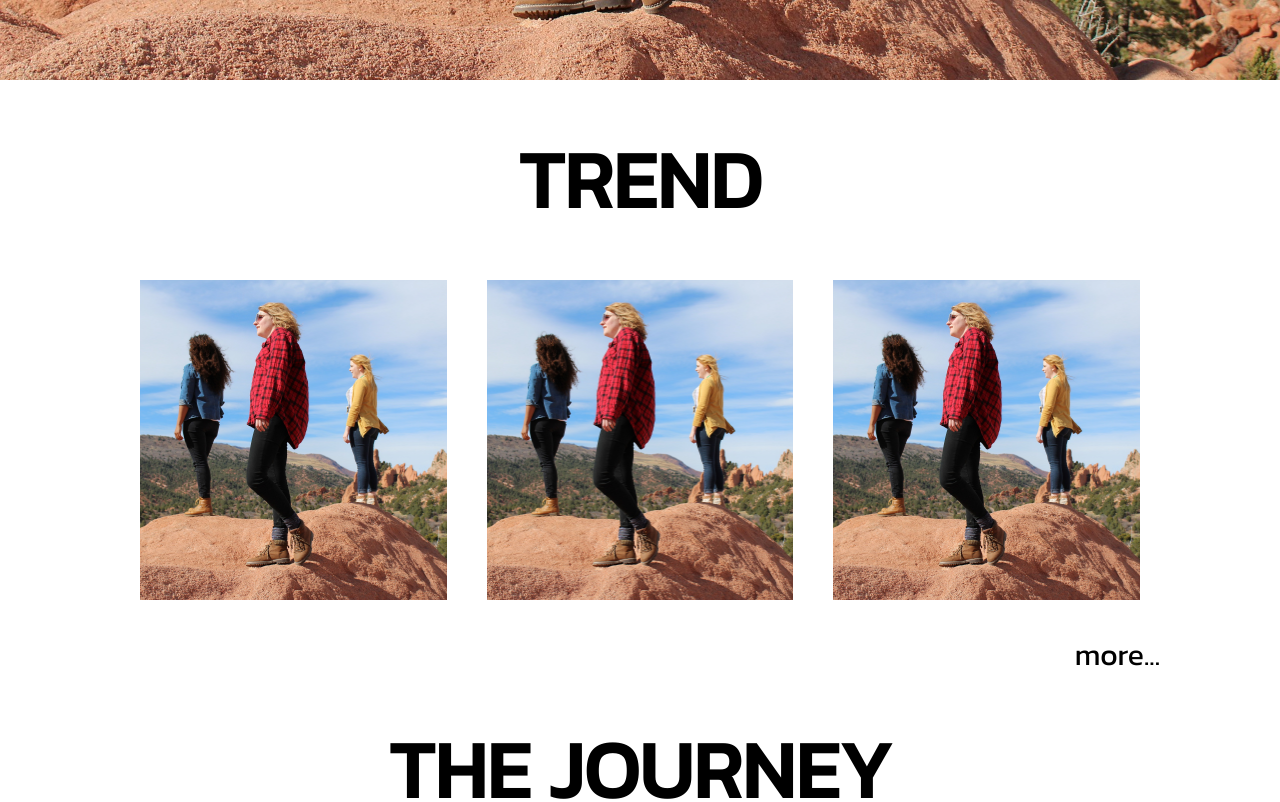
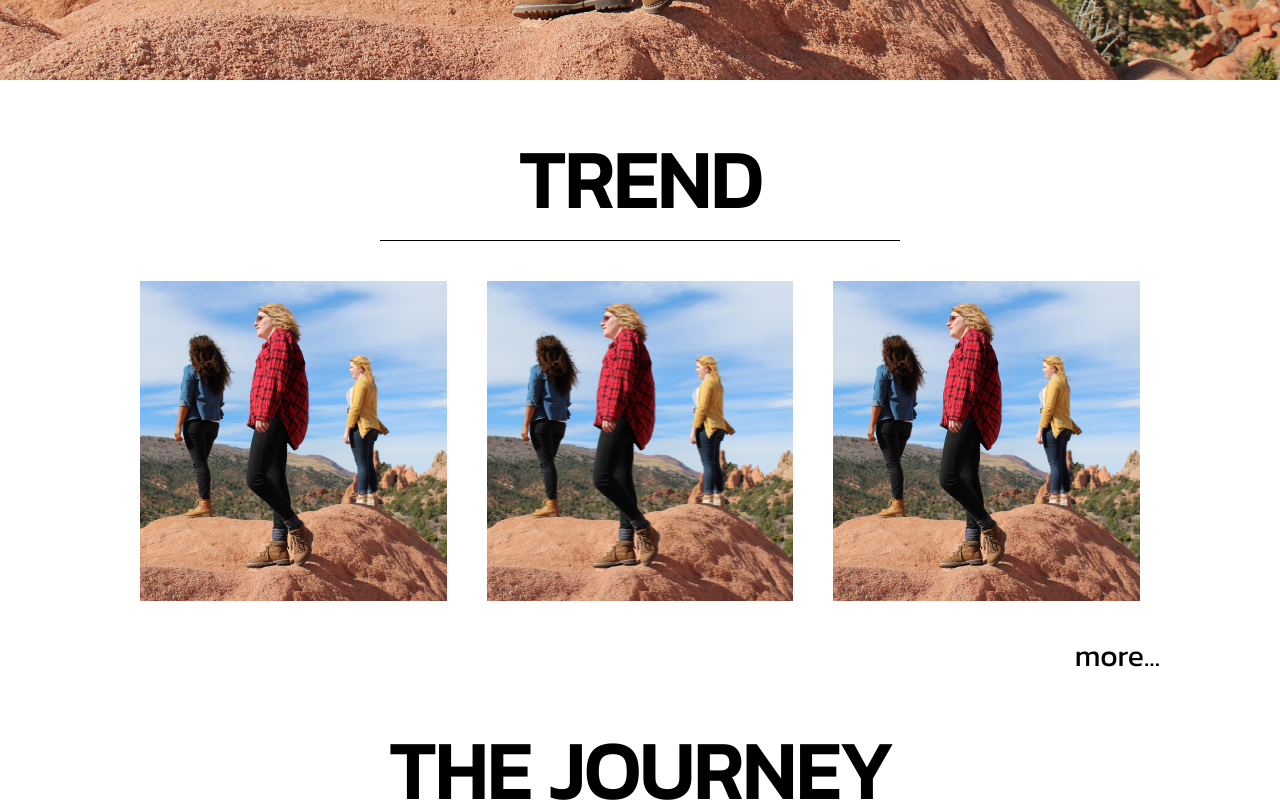
Before and after one commit to panuwat-moonkham/wear-today-react, a React (Create React App) app: page / in a window 1280 px wide. Shown: the part 720-1522 px from the top of the page. Built offline with nearby package versions, Linux system fonts and the light colour scheme.

Commit message:
edit Home page

```diff
--- a/src/pages/Home.js
+++ b/src/pages/Home.js
@@ -9,6 +9,8 @@ const Title = styled.div`
   font-size: 4rem;
   font-weight: bold;
   padding: 1rem 0;
+  margin:0 25%;
+  border-bottom:1px solid;
 `
 
 const Container = styled.div`
```
